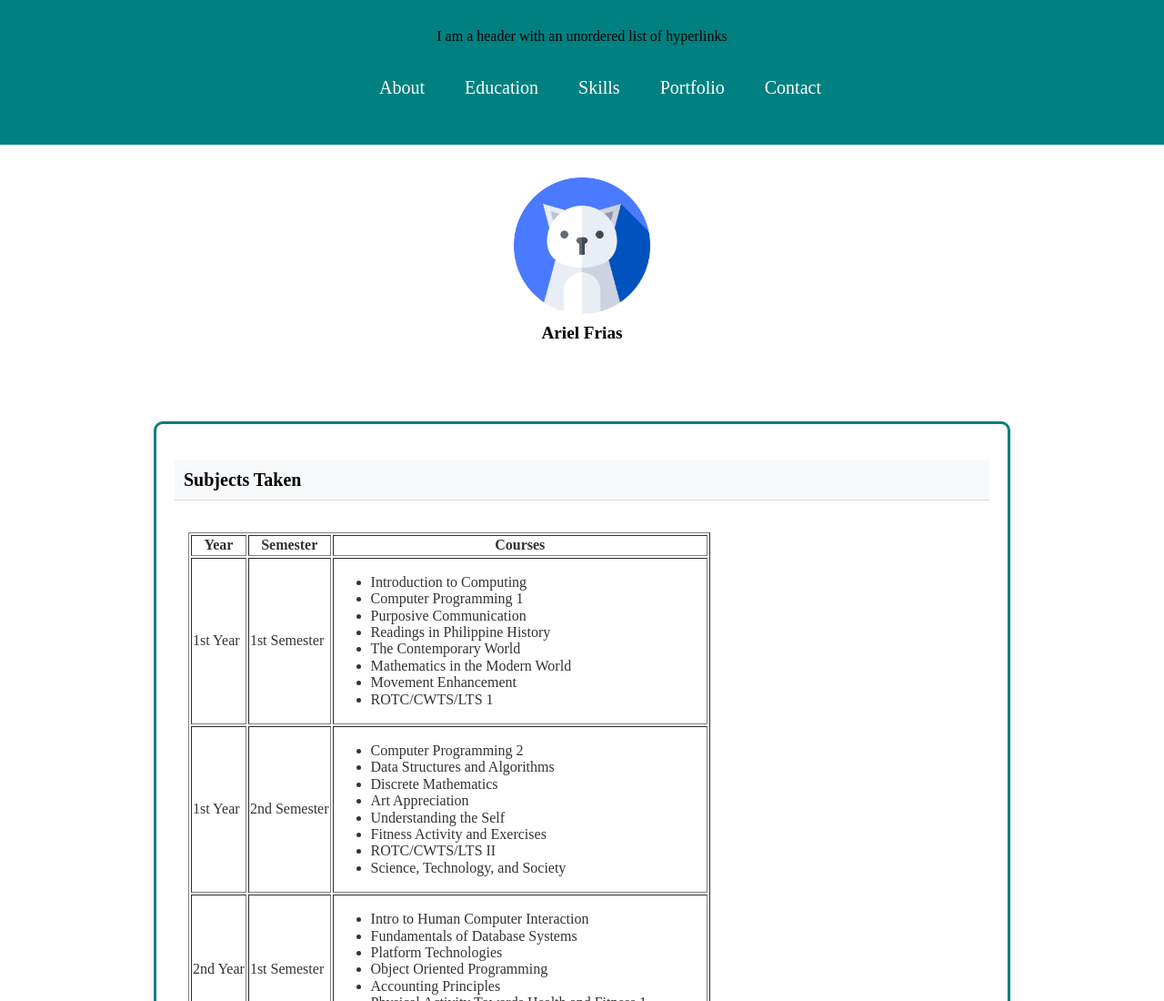
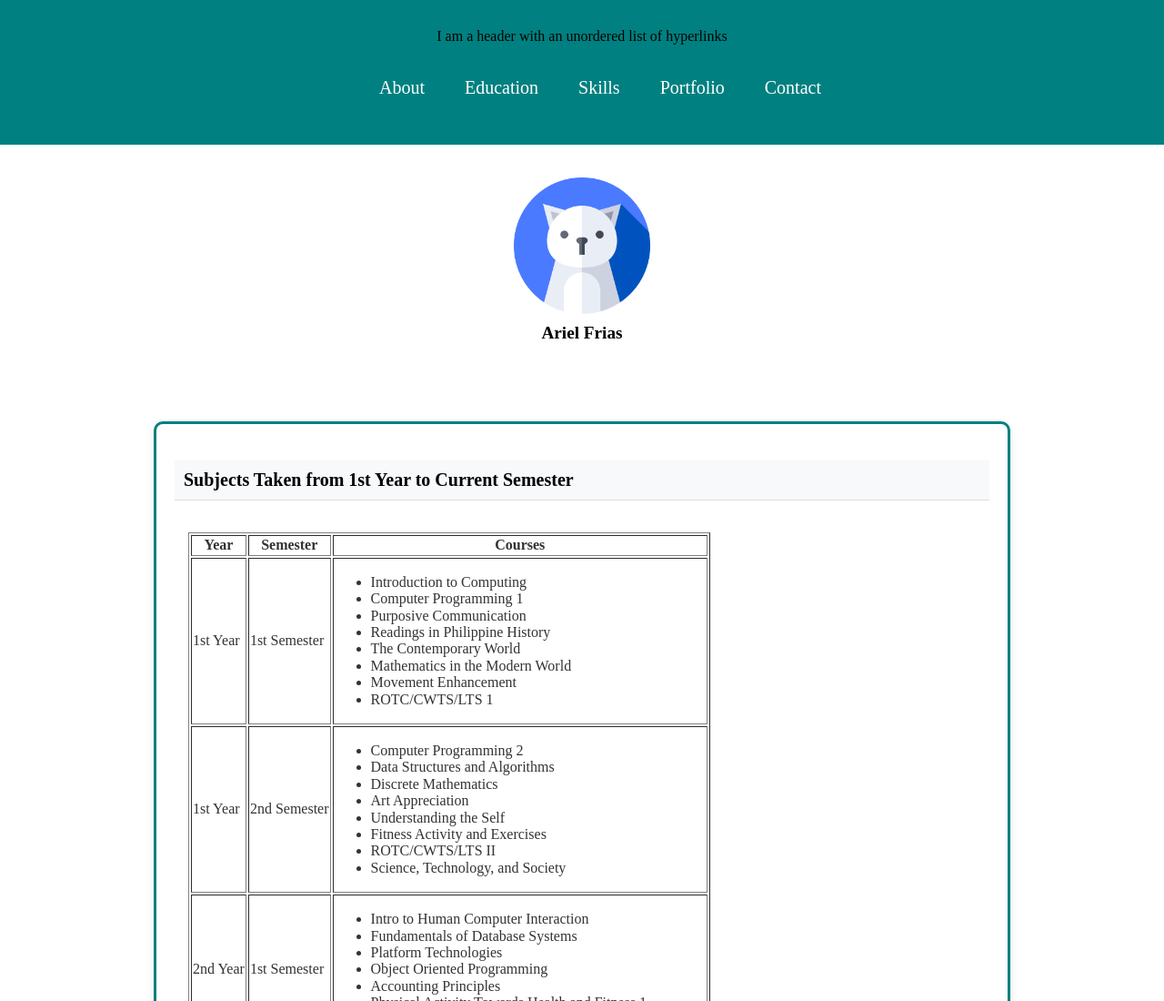
Before and after one commit to arielll74/LAB5-Subjects-Taken, a plain HTML site: page index.html in a window 1280 px wide. Shown: the top 1100 px of the page at 91% size. Drawn offline with nearby package versions, Linux system fonts and the light colour scheme; files that its build step writes are made by us from their sources.

Commit message:
Update index.html

```diff
--- a/index.html
+++ b/index.html
@@ -36,7 +36,7 @@
   <div class="page-content">
 
     <div class="card" id="subjects">
-      <p class="card-header">Subjects Taken</p>
+      <p class="card-header">Subjects Taken from 1st Year to Current Semester</p>
       <div class="card-body">
         <table id="subjects-table" border="1">
           <thead>
```
